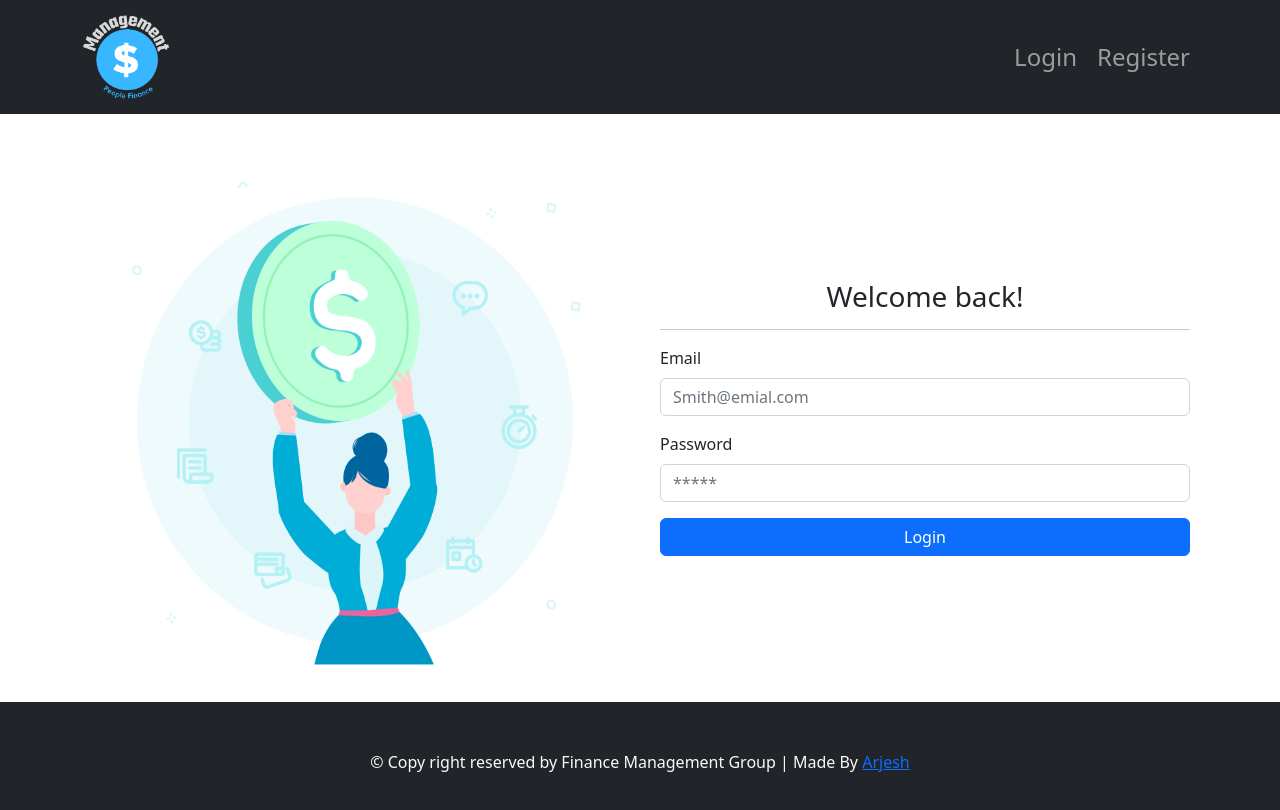
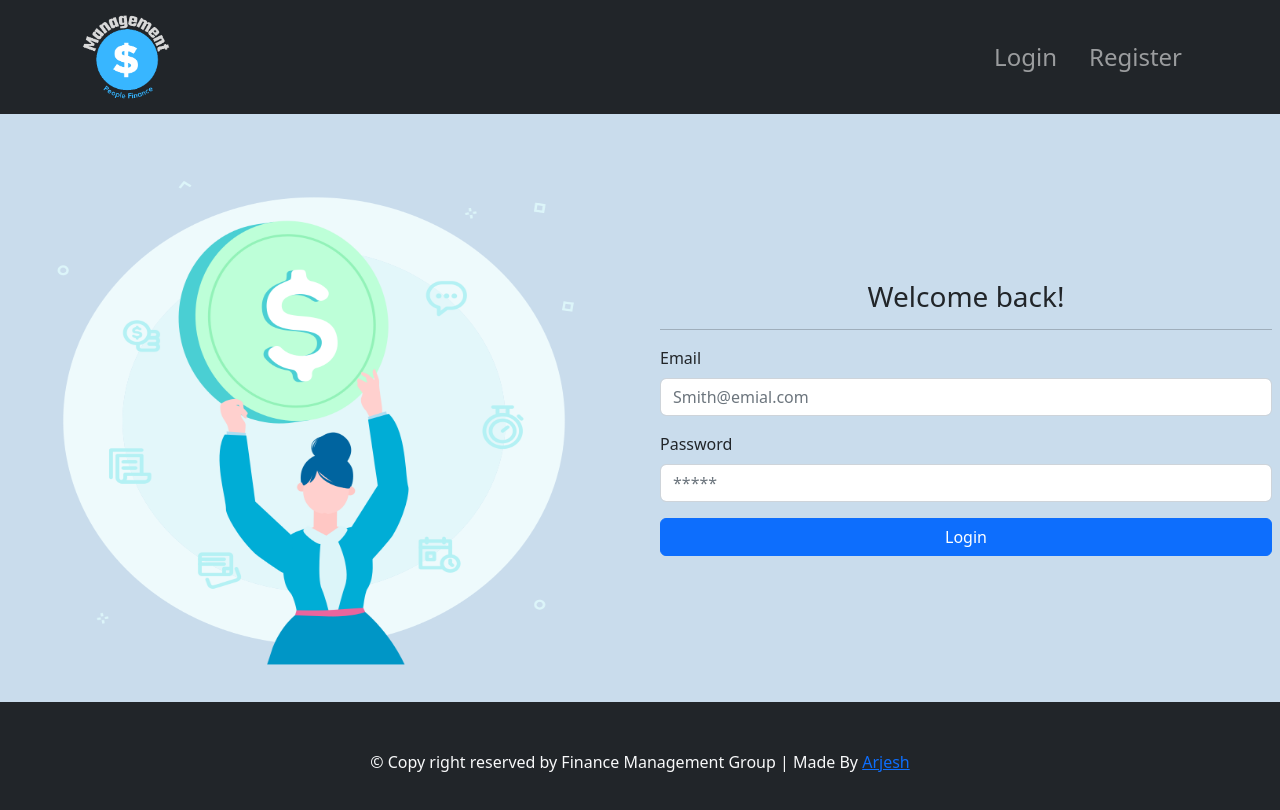
Before and after one commit to Arjesh1/Financial-Management-React-Redux-, a React (Create React App) app: page / in a window 1280 px wide. Shown: the top 810 px of the page. Built offline with nearby package versions, Linux system fonts and the light colour scheme; no server answers.

Commit message:
dashboard

```diff
--- a/src/App.css
+++ b/src/App.css
@@ -1,5 +1,9 @@
+
+
+
 .main {
   min-height: 73.5vh;
+  background-color: rgb(201, 220, 236);
 }
 
 .form-container {
--- a/src/components/layout/Header.js
+++ b/src/components/layout/Header.js
@@ -36,35 +36,35 @@ const handleOnLogOut = () =>{
         </Navbar.Brand>
         <Navbar.Toggle aria-controls="basic-navbar-nav" />
         <Navbar.Collapse id="basic-navbar-nav ">
-          <Nav className="ms-auto ">
+          <Nav className="ms-auto  fs-4 ">
             {user?.uid ? (
-              <div className="d-flex gap-1 fs-4">
-              <Link to="/dashboard" className="nav-link" >
+              <>
+              <Nav.Link><Link to="/dashboard" className="nav-link" >
                 Dashboard
 
-              </Link>
+              </Link></Nav.Link>
 
-              <Link to="/user" className="nav-link" >
+              <Nav.Link><Link to="/user" className="nav-link" >
                 Profile
 
-              </Link>
+              </Link></Nav.Link>
 
-              <Link to="#" className="nav-link" onClick={handleOnLogOut}>
+              <Nav.Link><Link to="#" className="nav-link" onClick={handleOnLogOut}>
                 Log Out
-              </Link>
+              </Link></Nav.Link>
 
 
 
-              </div>
+              </>
             ) : (
-              <div className="d-flex gap-1 fs-4 ">
-                <Link to="/" className="nav-link">
+              <>
+                <Nav.Link><Link to="/" className="nav-link">
                    Login
-                </Link>
-                <Link to="/register" className="nav-link">
+                </Link></Nav.Link>
+                <Nav.Link><Link to="/register" className="nav-link">
                  Register
-                </Link>
-              </div>
+                </Link></Nav.Link>
+              </>
             )}
           </Nav>
         </Navbar.Collapse>
--- a/src/components/layout/Layout.js
+++ b/src/components/layout/Layout.js
@@ -1,5 +1,5 @@
 import React from "react";
-import { Container } from "react-bootstrap";
+
 import { Footer } from "./Footer";
 import { Header } from "./Header";
 
@@ -8,7 +8,7 @@ const Layout = ({ children }) => {
     <div>
       <Header />
 
-      <Container className="main ">{children}</Container>
+      <div className="main ">{children}</div>
 
       <Footer />
     </div>
--- a/src/components/transaction/TransForm.js
+++ b/src/components/transaction/TransForm.js
@@ -25,7 +25,7 @@ export const TransForm = () => {
   };
 
   return (
-    <div className="mt-5">
+    <div className="">
       <Form className="border rounded p-3 shadow-lg" onSubmit={handleOnSubmit}>
         <Row>
           <Col md="2">
--- a/src/pages/dashboard/Dashboard.js
+++ b/src/pages/dashboard/Dashboard.js
@@ -1,17 +1,55 @@
 import React from "react";
 import { TransForm } from "../../components/transaction/TransForm";
 import { TransTable } from "../../components/transaction/TransTable";
+import { Col, Container, Row } from "react-bootstrap";
 
 const Dashboard = () => {
   return (
-    <div>
-      <div className="">
-        <TransForm />
+    <div className=" pt-4">
+
+
+<Row>
+  <Col lg={8}>
+  <div className="container_box d-flex gap-5 justify-content-around  ">
+
+<div className=" shadow-lg p-5 pt-2 pb-2 bg-light rounded d-flex justify-content-between gap-4 align-items-center" >
+  <div className=""><i class="fa-solid fa-coins fs-1 text-success"></i></div>
+  <div><h3>Income</h3>
+  <p className="text-center">$ 2400</p></div>
+
+   </div>
+   <div className=" shadow-lg p-5 pt-2 pb-2 bg-light rounded d-flex justify-content-between gap-4 align-items-center" >
+  <div className=""><i class="fa-solid fa-comments-dollar fs-1 text-danger"></i></div>
+  <div><h3>Spending</h3>
+  <p className="text-center">$ 400</p></div>
+
+   </div>
+
+</div>
+</Col>
+  <Col className="pe-5 ">
+  {/* <Container> */}
+  <div className="transaction_box bg-light fs-1 p-1 pt-2 pb-2 rounded">
+    <h4 className="text-center">Transactions</h4>
+    <hr/>
+        <TransForm/>
       </div>
+      {/* </Container> */}
+  </Col>
+</Row>
 
-      <div className="">
-        <TransTable />
-      </div>
+
+
+
+
+
+
+
+
+
+
+
+
     </div>
   );
 };
--- a/src/pages/register/Register.js
+++ b/src/pages/register/Register.js
@@ -59,7 +59,8 @@ const Register = () => {
     const {user} = await pendingState
     console.log(user);
     if (user?.uid){
-      toast.success("User has been registered. You can login now.")
+      toast.success("User has been registered. Redirecting to dashboard.")
+      navigate("/dashboard")
 
       const userObj = {
         fName: frmDt.fName,
```
Also changed, not shown: src/assets/register.svg (deleted).
